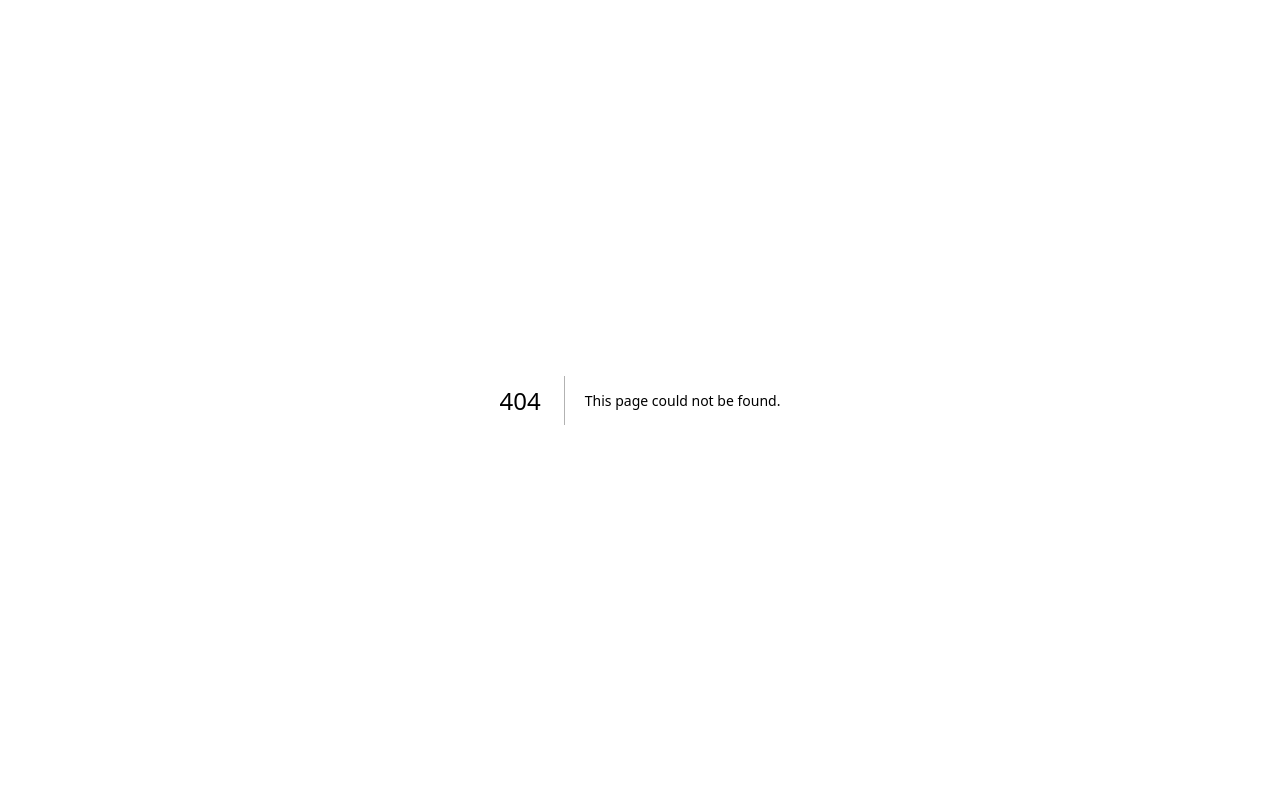
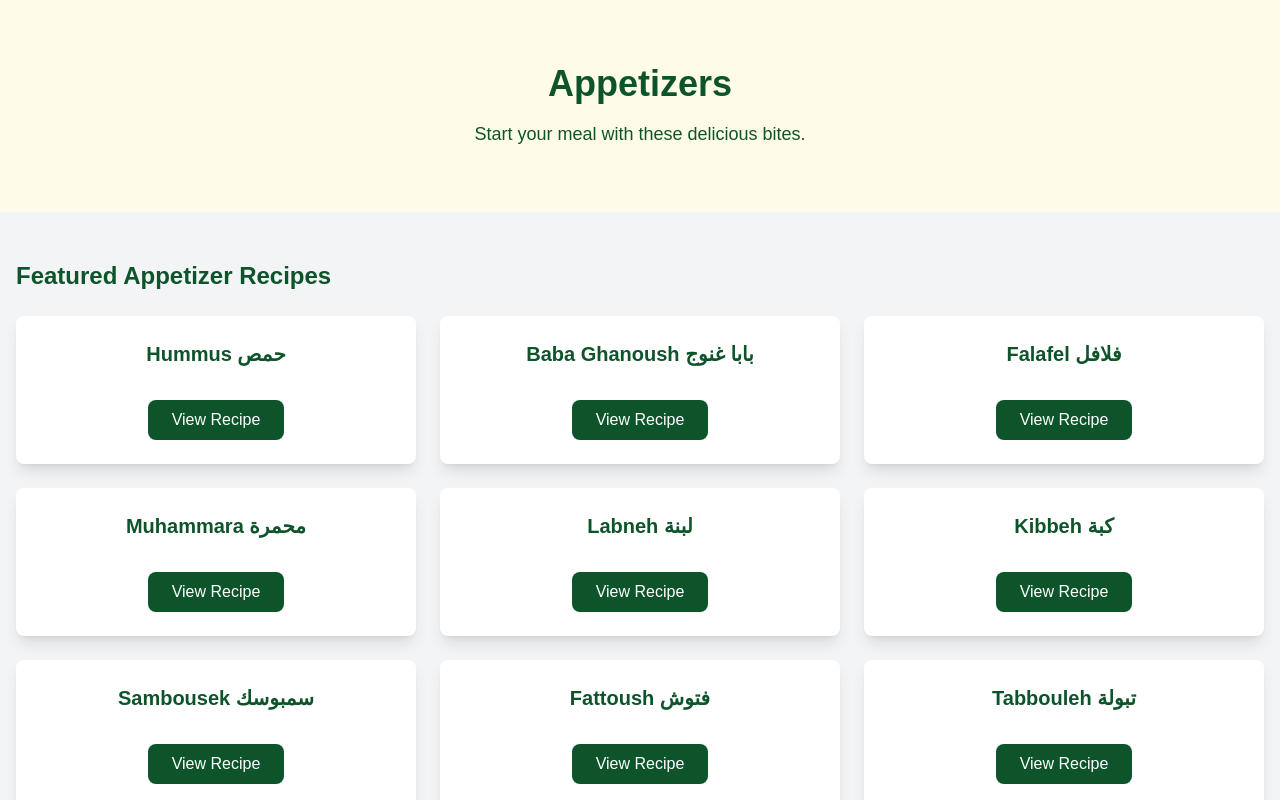
Before and after one commit to arkhangelsk/free-genai-bootcamp-2025, a Next.js app in the folder arabic-learning-app/: page /appetizers in a window 1280 px wide. Before the commit this address had no page. Shown: the top 800 px of the page. Built offline with nearby package versions, Linux system fonts and the light colour scheme.

Commit message:
add category pages

```diff
--- /dev/null
+++ b/arabic-learning-app/src/app/appetizers/page.tsx
@@ -0,0 +1,56 @@
+"use client";
+import React from "react";
+
+export default function Appetizers() {
+  return (
+    <div className="min-h-screen bg-gray-100 text-green-900">
+      {/* Hero Section */}
+      <header className="text-center py-16 bg-yellow-50">
+        <h1 className="text-4xl font-bold">Appetizers</h1>
+        <p className="mt-4 text-lg">
+          Start your meal with these delicious bites.
+        </p>
+      </header>
+
+      {/* Featured Appetizer Recipes */}
+      <section className="container mx-auto px-4 py-12">
+        <h2 className="text-2xl font-semibold mb-6">
+          Featured Appetizer Recipes
+        </h2>
+        <div className="grid grid-cols-1 md:grid-cols-3 gap-6">
+          {[
+            "Hummus حمص",
+            "Baba Ghanoush بابا غنوج",
+            "Falafel فلافل",
+            "Muhammara محمرة",
+            "Labneh لبنة",
+            "Kibbeh كبة",
+            "Sambousek سمبوسك",
+            "Fattoush فتوش",
+            "Tabbouleh تبولة",
+            "Manakish مناقيش",
+            "Dolma (Warak Enab) ورق عنب",
+            "Arayes عرايس",
+          ].map((appetizer) => (
+            <div
+              key={appetizer}
+              className="bg-white p-6 rounded-lg shadow-lg text-center"
+            >
+              <h3 className="text-xl font-semibold text-green-900 mb-4">
+                {appetizer}
+              </h3>
+              <button className="mt-4 bg-green-900 text-white px-6 py-2 rounded-lg hover:bg-amber-600 transition-colors duration-300">
+                View Recipe
+              </button>
+            </div>
+          ))}
+        </div>
+      </section>
+
+      {/* Footer */}
+      <footer className="text-center py-6 bg-gray-800 text-white mt-12">
+        <p>&copy; 2025 Middle Eastern Recipes. All rights reserved.</p>
+      </footer>
+    </div>
+  );
+}
--- /dev/null
+++ b/arabic-learning-app/src/app/beverages/page.tsx
@@ -0,0 +1,56 @@
+"use client";
+import React from "react";
+
+export default function Beverages() {
+  return (
+    <div className="min-h-screen bg-gray-100 text-green-900">
+      {/* Hero Section */}
+      <header className="text-center py-16 bg-yellow-50">
+        <h1 className="text-4xl font-bold">Beverages</h1>
+        <p className="mt-4 text-lg">
+          Start your meal with these delicious beverages.
+        </p>
+      </header>
+
+      {/* Featured Beverages Recipes */}
+      <section className="container mx-auto px-4 py-12">
+        <h2 className="text-2xl font-semibold mb-6">
+          Featured Beverages Recipes
+        </h2>
+        <div className="grid grid-cols-1 md:grid-cols-3 gap-6">
+          {[
+            "Arabic Coffee قهوة عربية",
+            "Turkish Coffee قهوة تركية",
+            "Sahlab سحلب",
+            "Jallab جلاب",
+            "Ayran عيران",
+            "Karkadeh كركديه",
+            "Tamarind Juice تمر هندي",
+            "Qamar Al-Din قمر الدين",
+            "Mint Tea شاي بالنعناع",
+            "Carob Juice عصير خرنوب",
+            "Lemonade with Mint ليمون بالنعناع",
+            "Date Milkshake ميلك شيك التمر",
+          ].map((appetizer) => (
+            <div
+              key={appetizer}
+              className="bg-white p-6 rounded-lg shadow-lg text-center"
+            >
+              <h3 className="text-xl font-semibold text-green-900 mb-4">
+                {appetizer}
+              </h3>
+              <button className="mt-4 bg-green-900 text-white px-6 py-2 rounded-lg hover:bg-amber-600 transition-colors duration-300">
+                View Recipe
+              </button>
+            </div>
+          ))}
+        </div>
+      </section>
+
+      {/* Footer */}
+      <footer className="text-center py-6 bg-gray-800 text-white mt-12">
+        <p>&copy; 2025 Middle Eastern Recipes. All rights reserved.</p>
+      </footer>
+    </div>
+  );
+}
--- /dev/null
+++ b/arabic-learning-app/src/app/desserts/page.tsx
@@ -0,0 +1,56 @@
+"use client";
+import React from "react";
+
+export default function Desserts() {
+  return (
+    <div className="min-h-screen bg-gray-100 text-green-900">
+      {/* Hero Section */}
+      <header className="text-center py-16 bg-yellow-50">
+        <h1 className="text-4xl font-bold">Desserts</h1>
+        <p className="mt-4 text-lg">
+          Start your meal with these delicious desserts.
+        </p>
+      </header>
+
+      {/* Featured Desserts Recipes */}
+      <section className="container mx-auto px-4 py-12">
+        <h2 className="text-2xl font-semibold mb-6">
+          Featured Desserts Recipes
+        </h2>
+        <div className="grid grid-cols-1 md:grid-cols-3 gap-6">
+          {[
+            "Baklava بقلاوة",
+            "Kunafa كنافة",
+            "Basbousa بسبوسة",
+            "Maamoul معمول",
+            "Qatayef قطايف",
+            "Halva حلاوة",
+            "Umm Ali أم علي",
+            "Zalabia زلابية",
+            "Ruz Bihalib رز بحليب",
+            "Atayef عيش السرايا",
+            "Asabe Zainab أصابع زينب",
+            "Mahalabia مهلبية",
+          ].map((appetizer) => (
+            <div
+              key={appetizer}
+              className="bg-white p-6 rounded-lg shadow-lg text-center"
+            >
+              <h3 className="text-xl font-semibold text-green-900 mb-4">
+                {appetizer}
+              </h3>
+              <button className="mt-4 bg-green-900 text-white px-6 py-2 rounded-lg hover:bg-amber-600 transition-colors duration-300">
+                View Recipe
+              </button>
+            </div>
+          ))}
+        </div>
+      </section>
+
+      {/* Footer */}
+      <footer className="text-center py-6 bg-gray-800 text-white mt-12">
+        <p>&copy; 2025 Middle Eastern Recipes. All rights reserved.</p>
+      </footer>
+    </div>
+  );
+}
--- /dev/null
+++ b/arabic-learning-app/src/app/main-dishes/page.tsx
@@ -0,0 +1,54 @@
+"use client";
+import React from "react";
+
+export default function MainDishes() {
+  return (
+    <div className="min-h-screen bg-gray-100 text-green-900">
+      {/* Hero Section */}
+      <header className="text-center py-16 bg-yellow-50">
+        <h1 className="text-4xl font-bold">Main Dishes</h1>
+        <p className="mt-4 text-lg">
+          Start your meal with these delicious bites.
+        </p>
+      </header>
+
+      {/* Featured Main Dishes Recipes */}
+      <section className="container mx-auto px-4 py-12">
+        <h2 className="text-2xl font-semibold mb-6">Featured Main Dishes</h2>
+        <div className="grid grid-cols-1 md:grid-cols-3 gap-6">
+          {[
+            "Mansaf منسف",
+            "Kabsa كبسة",
+            "Mandi مندي",
+            "Shawarma شاورما",
+            "Kofta كفتة",
+            "Maqluba مقلوبة",
+            "Koshari كشري",
+            "Musakhan مسخن",
+            "Fesenjan فسنجون",
+            "Bamia بامية",
+            "Sayadieh صيادية",
+            "Fatteh فتة",
+          ].map((appetizer) => (
+            <div
+              key={appetizer}
+              className="bg-white p-6 rounded-lg shadow-lg text-center"
+            >
+              <h3 className="text-xl font-semibold text-green-900 mb-4">
+                {appetizer}
+              </h3>
+              <button className="mt-4 bg-green-900 text-white px-6 py-2 rounded-lg hover:bg-amber-600 transition-colors duration-300">
+                View Recipe
+              </button>
+            </div>
+          ))}
+        </div>
+      </section>
+
+      {/* Footer */}
+      <footer className="text-center py-6 bg-gray-800 text-white mt-12">
+        <p>&copy; 2025 Middle Eastern Recipes. All rights reserved.</p>
+      </footer>
+    </div>
+  );
+}
--- a/arabic-learning-app/src/app/page.tsx
+++ b/arabic-learning-app/src/app/page.tsx
@@ -2,6 +2,7 @@
 import Image from "next/image";
 import RecipeCard from "../components/RecipeCard";
 import { useState, useEffect } from "react";
+import Link from "next/link";
 
 interface Ingredient {
   name: string;
@@ -577,7 +578,14 @@ export default function Home() {
             "Main Dishes الأطباق الرئيسية",
             "Desserts الحلويات",
             "Beverages المشروبات",
-          ].map((category) => (
+          ].map((category) => {
+            // Convert the category name to a URL-friendly format
+            const categorySlug = category
+              .split(" ")[0] // Get the first part (e.g., "Main" from "Main Dishes")
+              .toLowerCase() // Convert to lowercase
+              .replace(/ /g, "-"); // Replace spaces with hyphens (if any)
+
+            return (
               <div
                 key={category}
                 className="bg-white p-6 rounded-lg shadow-lg text-center transform transition-all duration-300 hover:scale-105 hover:shadow-2xl"
@@ -585,11 +593,15 @@ export default function Home() {
                 <h3 className="text-xl font-semibold text-green-900 mb-4">
                   {category}
                 </h3>
+                {/* Dynamically generate the route based on the category */}
+                <Link href={`/${categorySlug}`}>
                   <button className="mt-4 bg-green-900 text-white px-6 py-2 rounded-lg hover:bg-amber-600 transition-colors duration-300">
                     Explore
                   </button>
+                </Link>
               </div>
-          ))}
+            );
+          })}
         </div>
       </section>
 
```
Lines whose indentation alone changed are shown as unchanged.
